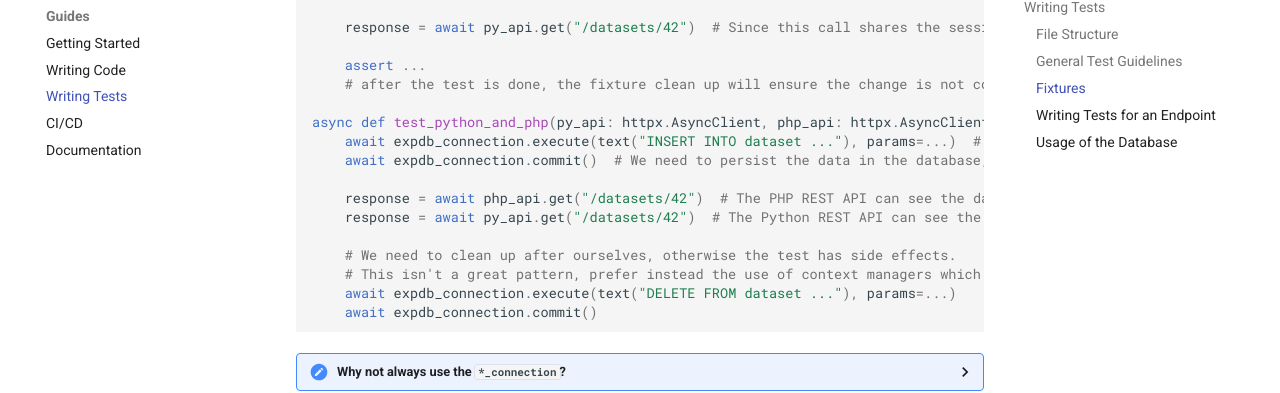
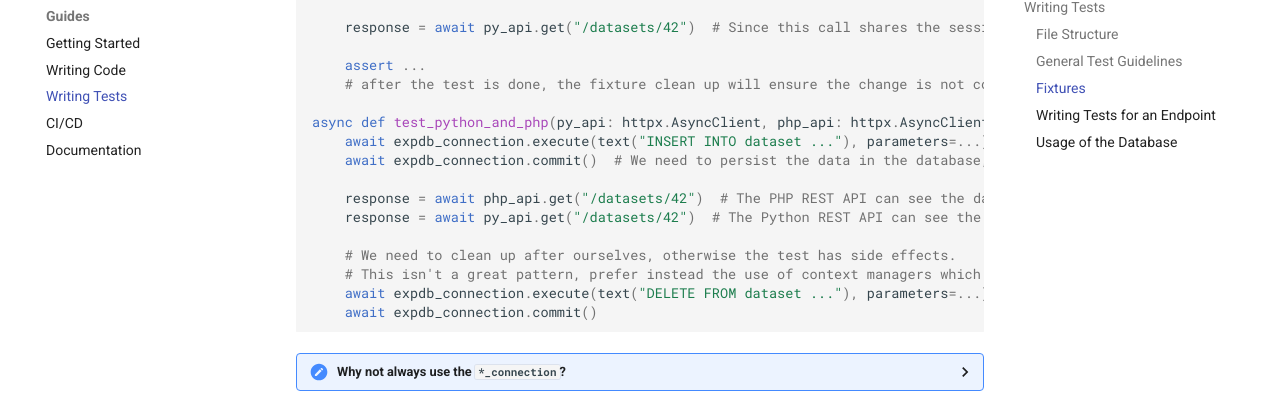
Before and after one commit to openml/server-api, an MkDocs documentation site: the page built from docs/development/tests.md, in a window 1280 px wide and 900 px high, scrolled down 2456 px. Shown: the part 128-521 px from the top of the window. Built offline with MkDocs 1.6.1 and Material for MkDocs 9.7.7, drawn with Linux system fonts in a browser that asks for light colours; comment, search, counter and statistics services are not loaded.

Commit message:
address bot review feedback

````diff
--- a/docs/development/tests.md
+++ b/docs/development/tests.md
@@ -93,7 +93,7 @@ async def test_python(py_api: httpx.AsyncClient, expdb_session: AsyncSession) ->
     # after the test is done, the fixture clean up will ensure the change is not committed to the database, no extra code needed
 
 async def test_python_and_php(py_api: httpx.AsyncClient, php_api: httpx.AsyncClient, expdb_connection: AsyncConnection) -> None:
-    await expdb_connection.execute(text("INSERT INTO dataset ..."), params=...)  # Insert dataset with id 42
+    await expdb_connection.execute(text("INSERT INTO dataset ..."), parameters=...)  # Insert dataset with id 42
     await expdb_connection.commit()  # We need to persist the data in the database, because the PHP REST API cannot see our transaction
 
     response = await php_api.get("/datasets/42")  # The PHP REST API can see the dataset, because it exists in the database
@@ -101,7 +101,7 @@ async def test_python_and_php(py_api: httpx.AsyncClient, php_api: httpx.AsyncCli
 
     # We need to clean up after ourselves, otherwise the test has side effects.
     # This isn't a great pattern, prefer instead the use of context managers which will execute the delete statements even if unexpected exceptions occur.
-    await expdb_connection.execute(text("DELETE FROM dataset ..."), params=...)
+    await expdb_connection.execute(text("DELETE FROM dataset ..."), parameters=...)
     await expdb_connection.commit()
 
 ```
````
Also changed, not shown: 1 other file.
